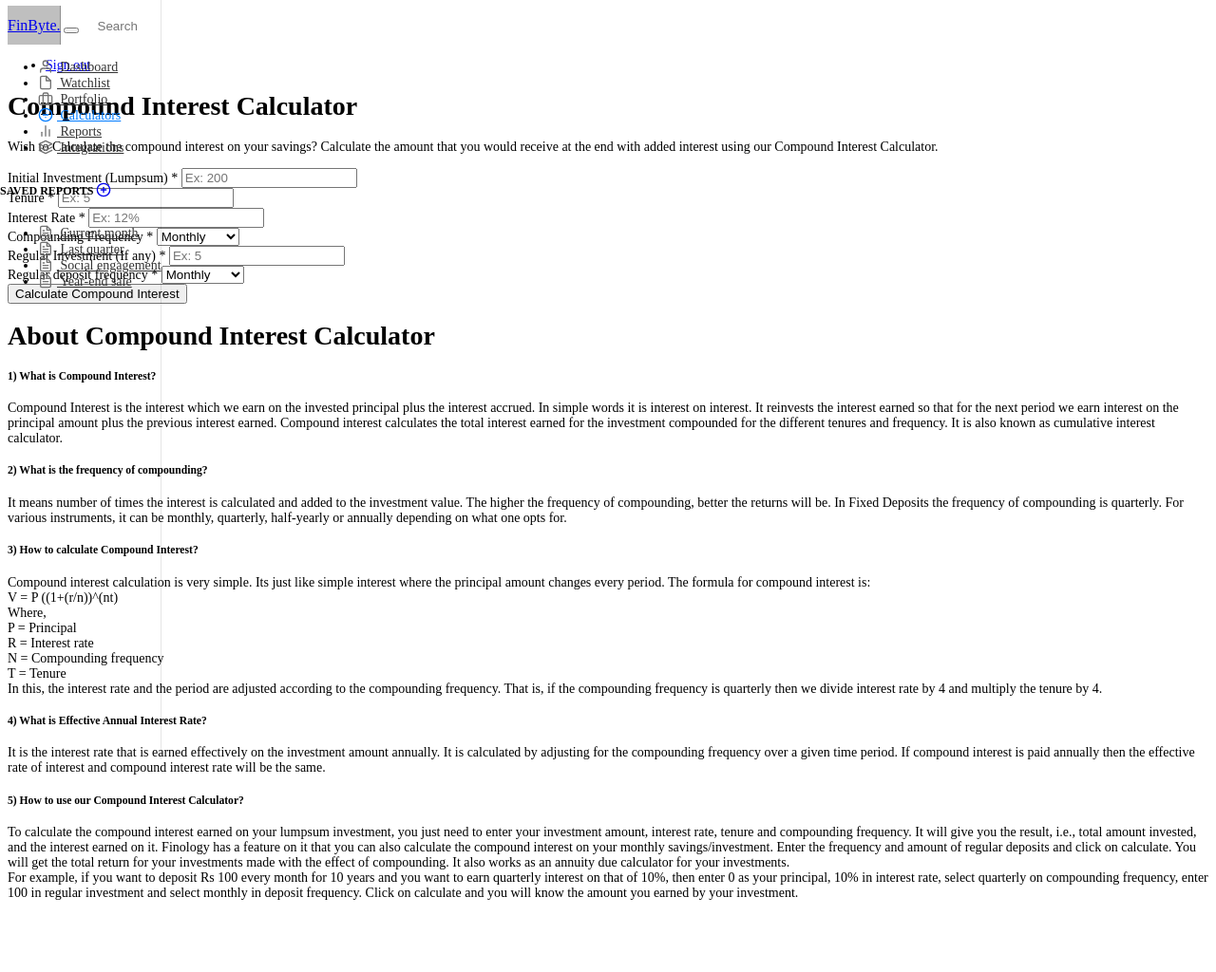
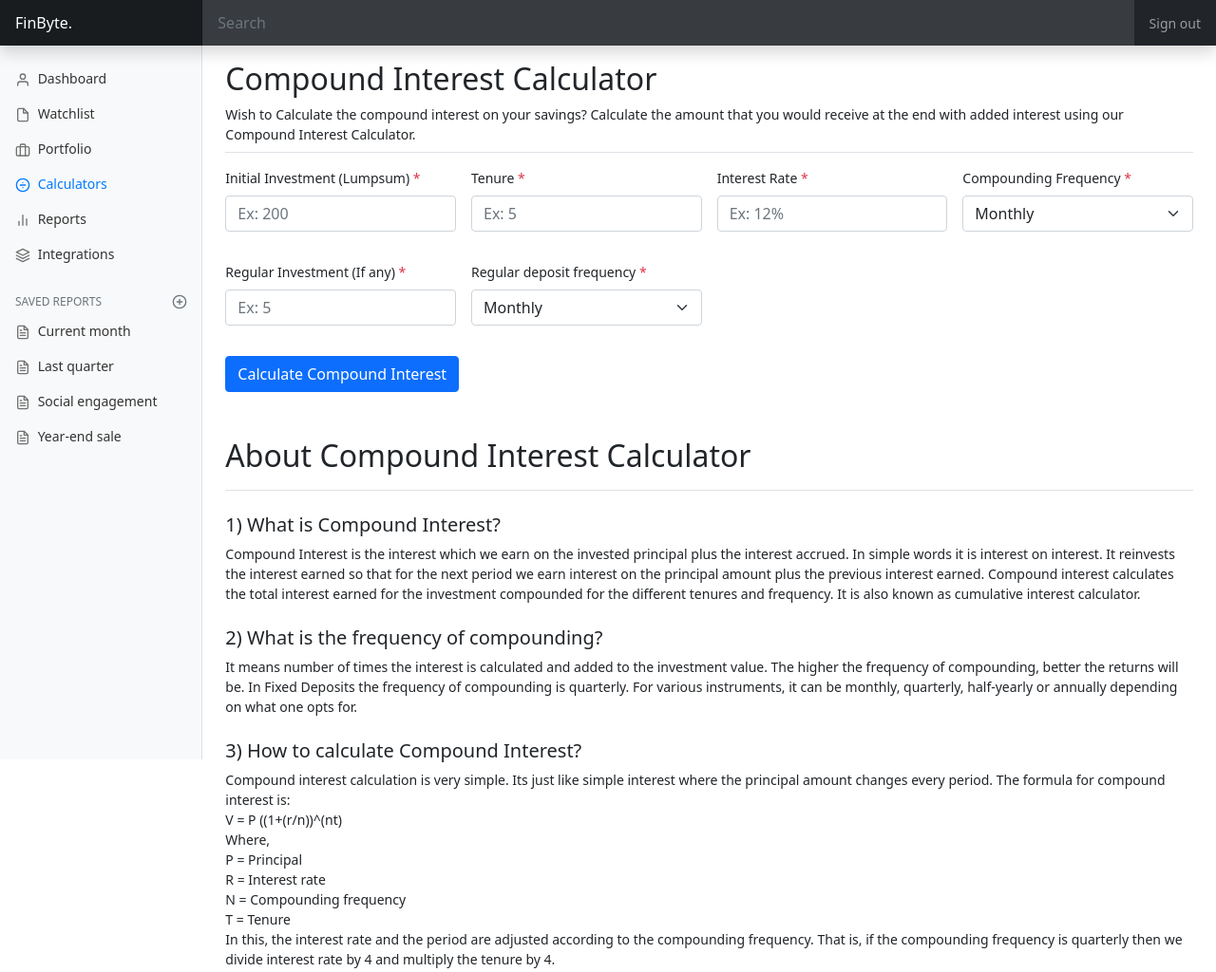
Before and after one commit to kap-pro/FinByte, a plain HTML site: page docs/calculators/ci/ci.html in a window 1280 px wide. Shown: the top 1024 px of the page at 95% size. Before the commit the page ends 963 px from the top, so only its background shows below. Drawn offline with nearby package versions, Linux system fonts and the light colour scheme; the site is published under a folder, as on GitHub Pages, so addresses that start at the root find nothing; files whose address does not match are found by name.

Commit message:
Path checked

```diff
--- a/docs/calculators/ci/ci.html
+++ b/docs/calculators/ci/ci.html
@@ -10,7 +10,7 @@
     <link rel="shortcut icon" type="image/jpg" href="/docs/assets/images/favicon.ico"/>
 
     <!-- Bootstrap core CSS -->
-<link href="/docs/assets/dist/css/bootstrap.min.css" rel="stylesheet">
+<link href="../../assets/dist/css/bootstrap.min.css" rel="stylesheet">
 
     <style>
       .bd-placeholder-img {
@@ -53,7 +53,7 @@
       <div class="position-sticky pt-3">
         <ul class="nav flex-column">
           <li class="nav-item">
-            <a class="nav-link" aria-current="page" href="/docs/dashboard/dashboard.html">
+            <a class="nav-link" aria-current="page" href="../../dashboard/dashboard.html">
               <span data-feather="user"></span>
               Dashboard
             </a>
@@ -71,7 +71,7 @@
             </a>
           </li>
           <li class="nav-item">
-            <a class="nav-link active" href="/docs/calculators/calculators.html">
+            <a class="nav-link active" href="../calculators.html">
               <span data-feather="divide-circle"></span>
               Calculators
             </a>
--- a/docs/calculators/emi/emi.html
+++ b/docs/calculators/emi/emi.html
@@ -10,7 +10,7 @@
     <link rel="shortcut icon" type="image/jpg" href="/docs/assets/images/favicon.ico"/>
 
     <!-- Bootstrap core CSS -->
-<link href="/docs/assets/dist/css/bootstrap.min.css" rel="stylesheet">
+<link href="../../assets/dist/css/bootstrap.min.css" rel="stylesheet">
 
     <style>
       .bd-placeholder-img {
@@ -53,7 +53,7 @@
       <div class="position-sticky pt-3">
         <ul class="nav flex-column">
           <li class="nav-item">
-            <a class="nav-link" aria-current="page" href="/docs/dashboard/dashboard.html">
+            <a class="nav-link" aria-current="page" href="../../dashboard/dashboard.html">
               <span data-feather="user"></span>
               Dashboard
             </a>
@@ -71,7 +71,7 @@
             </a>
           </li>
           <li class="nav-item">
-            <a class="nav-link active" href="/docs/calculators/calculators.html">
+            <a class="nav-link active" href="../calculators.html">
               <span data-feather="divide-circle"></span>
               Calculators
             </a>
```
Also changed, not shown: docs/calculators/calculators.html (+4 -4 lines), docs/calculators/fd/fd.html (+3 -3 lines), docs/calculators/lumpsum/lumpsum.html (+3 -3 lines).
